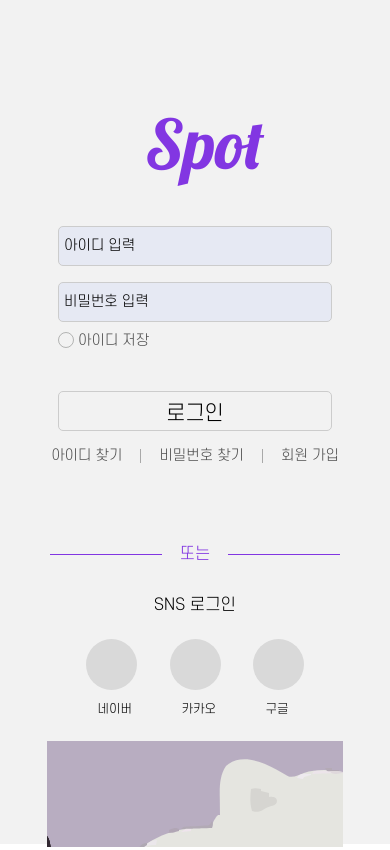
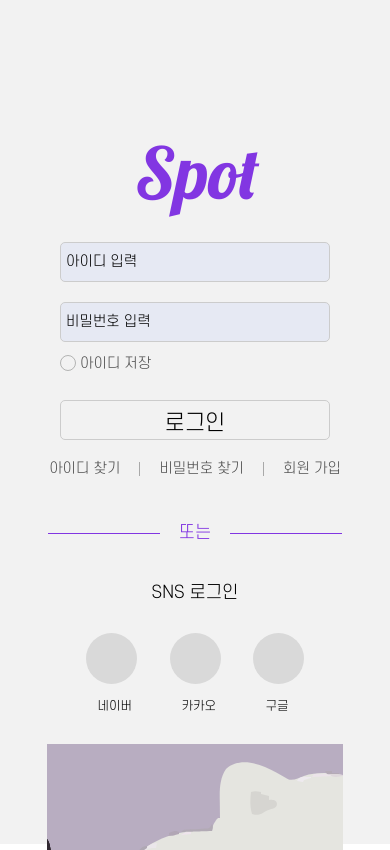
Before and after one commit to prjSpot/Spot, a React Native app: screen /LoginScreen in a window 390 px wide. Built offline with nearby package versions, Linux system fonts and the light colour scheme.

Commit message:
폰트스케일링끄기

```diff
--- a/pages/UserPage/LoginScreen.js
+++ b/pages/UserPage/LoginScreen.js
@@ -1,5 +1,5 @@
 import React, { useState, useEffect } from 'react';
-import { View, Text, TextInput, StyleSheet, TouchableOpacity } from 'react-native';
+import { View, Text, TextInput, StyleSheet, TouchableOpacity, Dimensions} from 'react-native';
 import {WithLocalSvg} from 'react-native-svg/css';
 import * as Font from "expo-font";
 import idRadio from '../../assets/idRadio.svg';
@@ -116,73 +116,98 @@ const LoginScreen = () => {
 
   );
 };
+
+
+// 화면 너비와 높이 가져오기
+const { width, height } = Dimensions.get('window');
+
+// 아이폰8 기준 화면크기 설정
+const baseWidth = 375;
+const baseHeight = 667;
+
+// rem 비율 계산 함수
+const scaleWidth = width / baseWidth;
+const scaleHeight = height / baseHeight;
+
+// 크기 조정 함수 (기본적으로 너비 기준, 폰트 크기는 높이 기준으로 조정함.)
+const normalize = (size, based = 'width') => {
+  const newSize = based === 'height' ? size * scaleHeight : size * scaleWidth;
+  return Math.round(newSize);
+};
+
+//폰트스케일링끄기
+Text.defaultProps = Text.defaultProps || {};
+Text.defaultProps.allowFontScaling = false;
+
 const styles = StyleSheet.create({
   View: {
     margin: 0,
   },
   logo: {
-    fontSize: 68,
+    fontSize: normalize(68, 'width'),
     fontFamily: 'Lobster',
     color: '#8236E2',
     marginBottom: 0,
-    marginTop: 101,
-    marginLeft: 145,
+    marginTop: normalize(101, 'height'),
+    marginLeft: normalize(130, 'width'),
   },
   inputId: {
     borderWidth: 1,
     borderColor: '#ccc',
-    padding: 5,
-    borderRadius: 5,
+    padding: normalize(5, 'width'),
+    borderRadius: normalize(5, 'width'),
     backgroundColor: '#E6E9F3',
     color: 'black',
-    marginTop: 40,
-    marginHorizontal: 58,
+    marginTop: normalize(20, 'height'),
+    // marginBottom: normalize(20, 'height'),
+    marginHorizontal: normalize(58, 'width'),
     fontFamily: 'SCDream3',
-    height: 40,
+    height: normalize(32, 'height'),
   },
   inputPass: {
     borderWidth: 1,
     borderColor: '#ccc',
-    padding: 5,
-    borderRadius: 5,
+    padding: normalize(5, 'width'),
+    borderRadius: normalize(5, 'width'),
     backgroundColor: '#E6E9F3',
     color: 'black',
-    marginBottom: 10,
-    marginTop: 16,
-    marginHorizontal: 58,
+    marginBottom: normalize(10, 'height'),
+    marginTop: normalize(16, 'height'),
+    marginHorizontal: normalize(58, 'width'),
     fontFamily: 'SCDream3',
-    height: 40,
+    height: normalize(32, 'height'),
   },
   loginBtn: {
     borderWidth: 1,
     borderColor: '#ccc',
-    padding: 5,
-    borderRadius: 5,
-    paddingTop: 10,
-    marginTop: 20,
-    marginHorizontal: 58,
+    alignItems: 'center',
+    padding: normalize(5, 'width'),
+    borderRadius: normalize(5, 'width'),
+    paddingTop: normalize(8, 'height'),
+    // marginTop: normalize(4, 'height'),
+    marginHorizontal: normalize(58, 'width'),
     color: 'black',
-    height: 40,
+    height: normalize(32, 'height'),
     textAlign: 'center',
-    fontSize: 20,
+    fontSize: normalize(20, 'width'),
     fontFamily: 'SCDream3',
   },
   idRadio: {
-    marginLeft: 58,
-    marginRight: 58,
-    marginBottom: 23,
+    marginLeft: normalize(58, 'width'),
+    marginRight: normalize(58, 'width'),
+    marginBottom: normalize(23, 'height'),
     color: '#4d4d4d',
   },
   idSave: {
     fontFamily: 'SCDream3',
-    marginLeft: -54,
+    marginLeft: normalize(-54, 'width'),
     color: '#4d4d4d',
   },
   idSaveView: {
     flexDirection: 'row',
   },
   line4: {
-    marginHorizontal: 18,
+    marginHorizontal: normalize(18, 'width'),
   },
   forgot: {
     color: '#4d4d4d',
@@ -191,35 +216,35 @@ const styles = StyleSheet.create({
   idForgotView: {
     flexDirection: 'row',
     alignItems: 'center',
-    marginTop: 16,
+    marginTop: normalize(16, 'height'),
     padding: "auto",
     margin: "auto",
     justifyContent: 'space-between',
   },
   line5: {
-    marginHorizontal: 18,
-    marginTop: 60,
+    marginHorizontal: normalize(18, 'width'),
+    marginTop: normalize(16, 'height'),
   },
   line6: {
-    marginHorizontal: 18,
-    marginTop: 60,
+    marginHorizontal: normalize(18, 'width'),
+    marginTop: normalize(16, 'height'),
   },
   orText: {
     color: '#8236E2',
     fontFamily: 'SCDream3',
-    fontSize: 16,
-    marginTop: 60,
+    fontSize: normalize(16, 'width'),
+    marginTop: normalize(16, 'height'),
   },
   orAlign: {
     flexDirection: 'row',
     alignItems: 'center',
     justifyContent: 'center',
-    marginTop: 20,
+    marginTop: normalize(20, 'height'),
   },
   snsLoginText: {
-    marginTop: 32,
+    marginTop: normalize(32, 'height'),
     fontFamily: 'SCDream3',
-    fontSize: 16,
+    fontSize: normalize(16, 'width'),
     textAlign: 'center',
   },
   snsAlignImg: {
@@ -228,16 +253,12 @@ const styles = StyleSheet.create({
     marginLeft: '22%',
     marginRight: '22%',
     justifyContent: 'space-between',
-    marginTop: 24,
+    marginTop: normalize(24, 'height'),
   },
-  // ellipseSnsLogin: {
-  //   height: 51,
-  //   width: 51,
-  // },
   snsLoginText2: {
-    marginTop: 12,
+    marginTop: normalize(12, 'height'),
     fontFamily: 'SCDream3',
-    fontSize: 12,
+    fontSize: normalize(12, 'width'),
     textAlign: 'center',
   },
   snsAlignText: {
@@ -247,15 +268,16 @@ const styles = StyleSheet.create({
     justifyContent: 'space-between',
   },
   eventBanner: {
-    marginTop: 24,
+    marginTop: normalize(24, 'height'),
     alignItems: 'center',
     justifyContent: 'center',
     marginHorizontal: 'auto',
   },
   idSaveCheck: {
-    marginLeft: -79.5,
-    marginTop: 2,
+    marginLeft: normalize(-75.5, 'width'),
+    marginTop: normalize(1.5, 'height'),
   },
 });
 
+
 export default LoginScreen;
```
